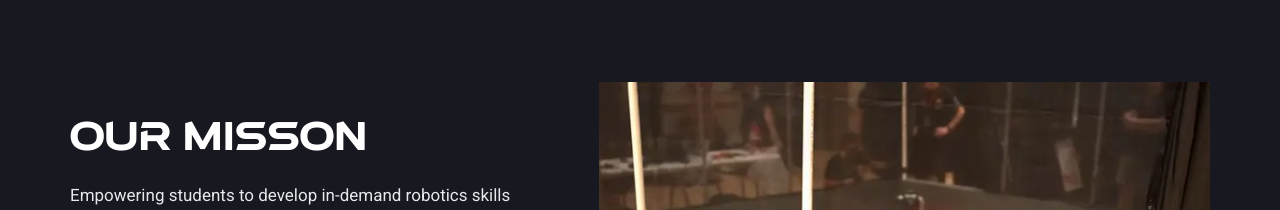
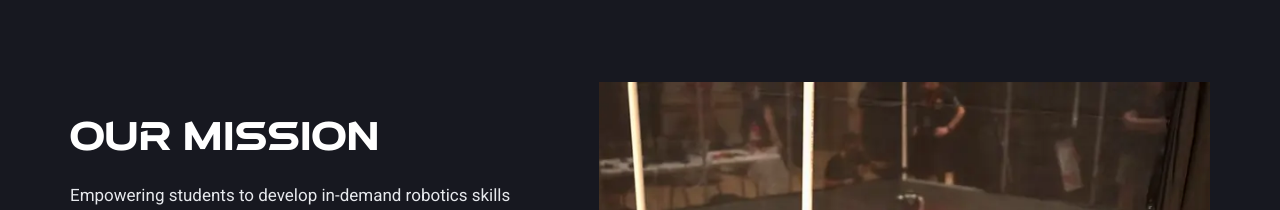
Before and after one commit to Gabe3L/qkrt.ca, a Next.js app: page / in a window 1280 px wide. Shown: the part 820-1030 px from the top of the page. Built offline with nearby package versions, Linux system fonts and the light colour scheme.

Commit message:
Fixed typo

```diff
--- a/app/page.tsx
+++ b/app/page.tsx
@@ -51,7 +51,7 @@ export default function Home() {
       <section className="mission-section section-pad">
         <div className="mission-section__inner">
           <div className="mission-section__copy">
-            <h2>Our Misson</h2>
+            <h2>Our Mission</h2>
             <p>
               Empowering students to develop in-demand robotics skills by
               fostering excellence in the design, fabrication, and programming
```
